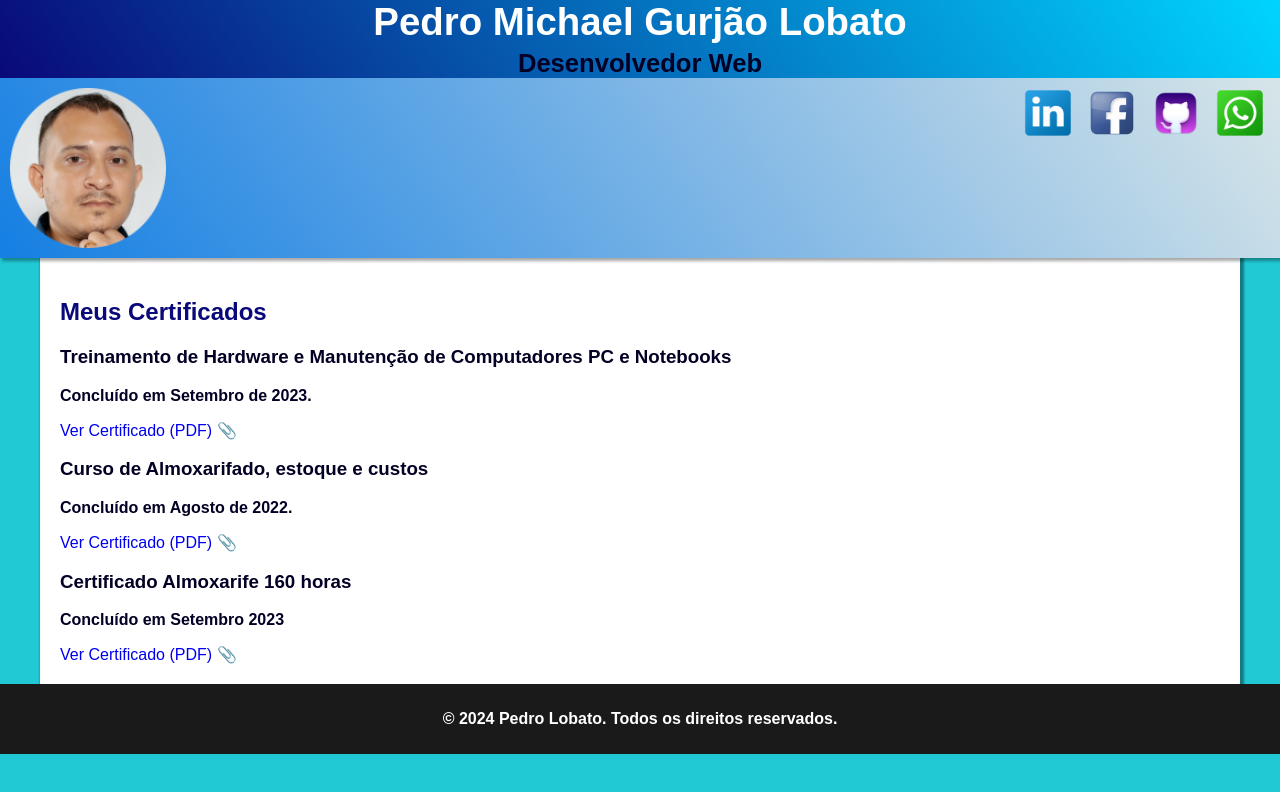
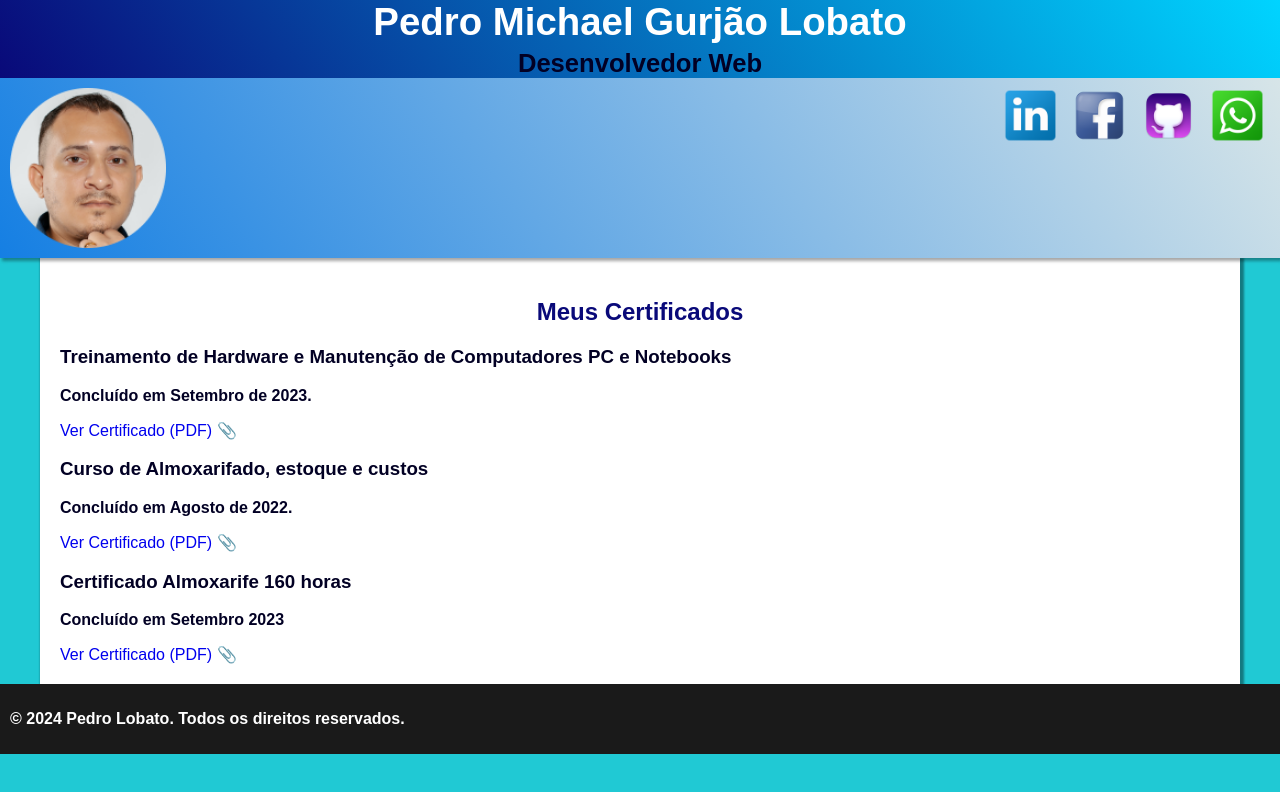
Before and after one commit to PedroLobato12/Minhas-Redes-Sociais, a plain HTML site: page index.html in a window 1280 px wide. Drawn offline with Linux system fonts and the light colour scheme.

Commit message:
último grito aaaaah

```diff
--- a/style.css
+++ b/style.css
@@ -48,8 +48,8 @@ background-color: transparent;
 }
 
 #icons {
-    width: 50px;
-    height: 50px;
+    width: 55px;
+    height: 55px;
     display: flex;
     justify-content: flex-start;
     align-items: end;
@@ -58,10 +58,20 @@ background-color: transparent;
 
 h2 {
     color: #090979;
+    text-align: center;
+    font-weight: bold;
+    font-size: 1.5em;
 }
+
+h3 {
+font: 0.8em;
+}
+
 h3, p {
     color: #020024;
     font-weight: bold;
+    text-align: left;
+    width: 100%;
 }
 div.especial {
     background-color: transparent;
@@ -70,7 +80,7 @@ div.especial {
     display: flex;
     justify-content: flex-end;
     right: 1vh;
-    left: 30vh;
+    left: 25vh;
     margin: auto;
     position: absolute;
 }
```
